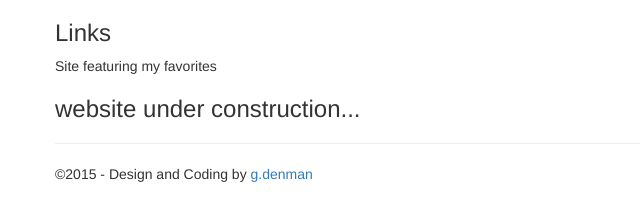
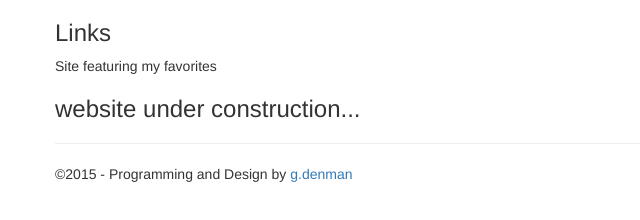
Before and after one commit to svenos/links, a plain HTML site: page index.html in a window 1280 px wide. Shown: the full height of the page, 0-640 px from the left. Drawn offline with nearby package versions, Linux system fonts and the light colour scheme.

Commit message:
update footer index.html

```diff
--- a/index.html
+++ b/index.html
@@ -31,14 +31,13 @@
 
       <div class="row">
 	    <footer>
-	    	<p>&copy;2015 - Design and Coding by <a href="mailto:g.denman@gmx.com">g.denman</a></p>
+	    	<p>&copy;2015 - Programming and Design by <a href="mailto:g.denman@gmx.com">g.denman</a></p>
 	    </footer>
 	  </div>
       <script src="//code.jquery.com/jquery-1.11.3.min.js"></script>
 	  <script src="https://maxcdn.bootstrapcdn.com/bootstrap/3.3.5/js/bootstrap.min.js"></script>
 	  <script type="text/javascript">
 	  	$(document).ready(function() {
-
 		});
 	  </script>
 	</div>
```
